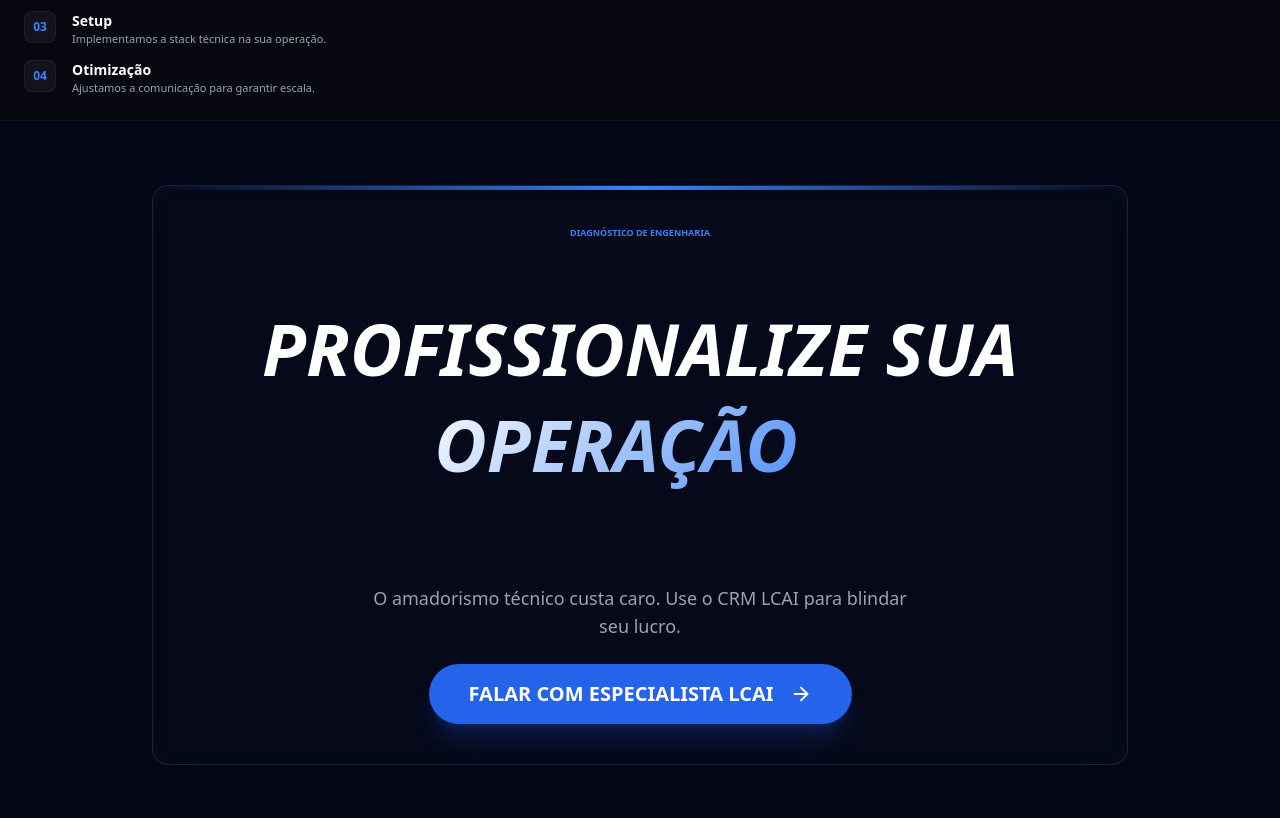
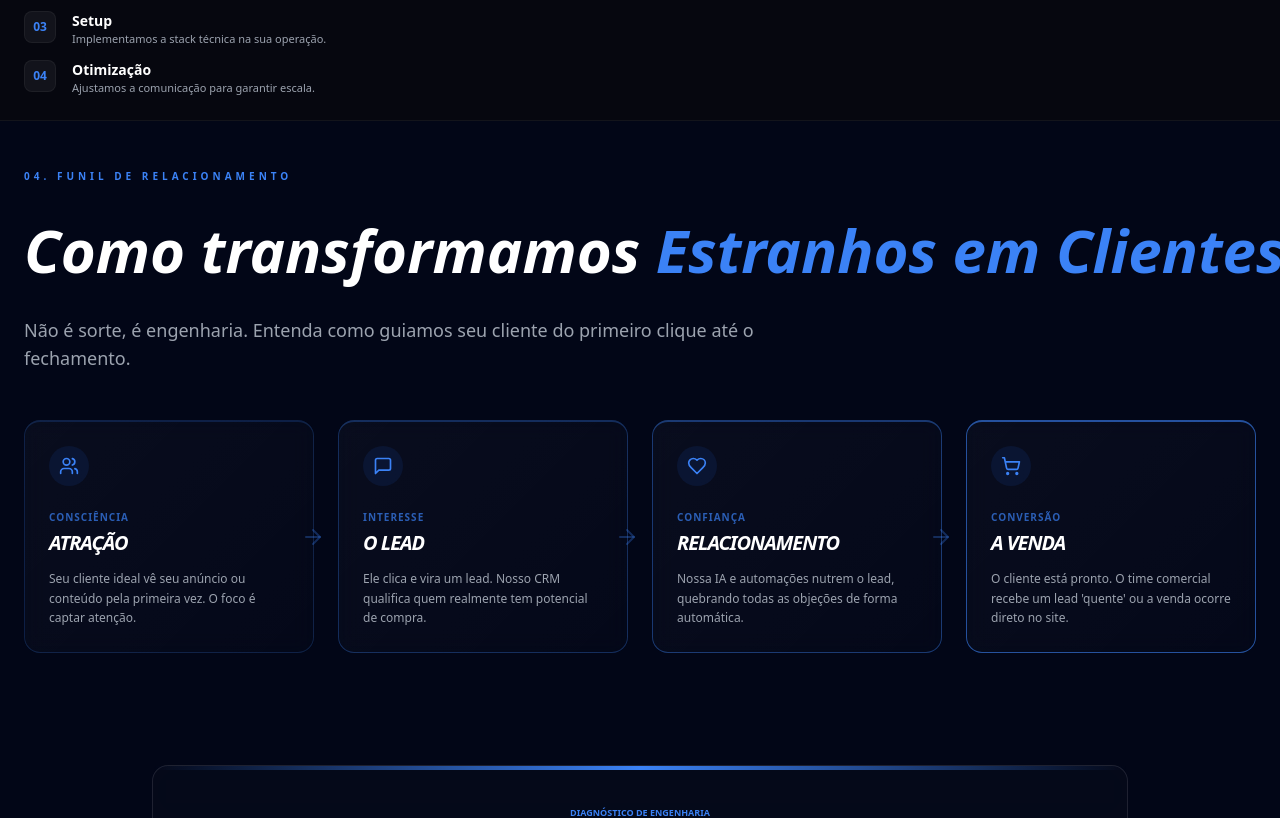
Before and after one commit to lcai-site/Novo-Site-LCAI, a React (Vite) app: page / in a window 1280 px wide. Shown: the part 1982-2800 px from the top of the page. Built offline with nearby package versions, Linux system fonts and the light colour scheme.

Commit message:
feat: Add new icons and navigation link
Introduces new icons from lucide-react to support upcoming features. Updates the navigation menu to replace "Metodologia" with "Funil," reflecting a shift in content focus.

```diff
--- a/App.tsx
+++ b/App.tsx
@@ -24,7 +24,11 @@
   Sparkles,
   PlayCircle,
   CheckCircle2,
-  Loader2
+  Loader2,
+  Users,
+  MessageSquare,
+  Heart,
+  ShoppingCart
 } from 'lucide-react';
 
 // --- CONSTANTS ---
@@ -187,7 +191,7 @@
         <div className="hidden md:flex items-center gap-6 lg:gap-10">
            <a href="#inteligencia" className="text-[10px] font-black uppercase tracking-widest text-gray-400 hover:text-white transition-colors">Inteligência</a>
            <a href="#servicos" className="text-[10px] font-black uppercase tracking-widest text-gray-400 hover:text-white transition-colors">Soluções</a>
-           <a href="#metodo" className="text-[10px] font-black uppercase tracking-widest text-gray-400 hover:text-white transition-colors">Metodologia</a>
+           <a href="#funil" className="text-[10px] font-black uppercase tracking-widest text-gray-400 hover:text-white transition-colors">Funil</a>
            <a href="#depoimentos" className="text-[10px] font-black uppercase tracking-widest text-gray-400 hover:text-white transition-colors">Resultados</a>
         </div>
         <a
@@ -369,6 +373,74 @@
           </div>
         </section>
 
+        {/* SEÇÃO 04: FUNIL DE RELACIONAMENTO */}
+        <section id="funil" className="py-8 md:py-12 scroll-mt-24">
+          <div className="max-w-7xl mx-auto px-4 md:px-6">
+            <SectionHeader
+              tag="04. Funil de Relacionamento"
+              title={<>Como transformamos <span className="text-blue-500 pr-6">Estranhos em Clientes</span></>}
+              subtitle="Não é sorte, é engenharia. Entenda como guiamos seu cliente do primeiro clique até o fechamento."
+            />
+
+            <div className="mt-12 relative">
+              {/* Vertical line indicator for mobile, hidden on desktop or styled differently */}
+              <div className="absolute left-[19px] top-4 bottom-4 w-0.5 bg-gradient-to-b from-blue-500/50 via-blue-500/20 to-transparent md:hidden"></div>
+
+              <div className="grid grid-cols-1 md:grid-cols-4 gap-6 relative z-10">
+                {[
+                  {
+                    step: "CONSCIÊNCIA",
+                    icon: Users,
+                    title: "Atração",
+                    desc: "Seu cliente ideal vê seu anúncio ou conteúdo pela primeira vez. O foco é captar atenção.",
+                    color: "border-blue-500/20"
+                  },
+                  {
+                    step: "INTERESSE",
+                    icon: MessageSquare,
+                    title: "O Lead",
+                    desc: "Ele clica e vira um lead. Nosso CRM qualifica quem realmente tem potencial de compra.",
+                    color: "border-blue-500/30"
+                  },
+                  {
+                    step: "CONFIANÇA",
+                    icon: Heart,
+                    title: "Relacionamento",
+                    desc: "Nossa IA e automações nutrem o lead, quebrando todas as objeções de forma automática.",
+                    color: "border-blue-500/40"
+                  },
+                  {
+                    step: "CONVERSÃO",
+                    icon: ShoppingCart,
+                    title: "A Venda",
+                    desc: "O cliente está pronto. O time comercial recebe um lead 'quente' ou a venda ocorre direto no site.",
+                    color: "border-blue-500/60"
+                  }
+                ].map((item, idx) => (
+                  <div key={idx} className={`relative glass-card p-6 rounded-2xl border-t-2 ${item.color} group transition-all`}>
+                    <div className="flex md:flex-col items-center md:items-start gap-4 md:gap-0">
+                      <div className="w-10 h-10 bg-blue-600/10 rounded-full flex items-center justify-center text-blue-500 mb-0 md:mb-6 shrink-0 group-hover:bg-blue-600 group-hover:text-white transition-colors">
+                        <item.icon size={20} />
+                      </div>
+                      <div>
+                        <span className="text-[10px] font-black tracking-widest text-blue-500/70 mb-1 block uppercase">{item.step}</span>
+                        <h4 className="text-xl font-bold mb-3 italic uppercase tracking-tighter">{item.title}</h4>
+                        <p className="text-gray-400 text-xs font-light leading-relaxed">{item.desc}</p>
+                      </div>
+                    </div>
+                    {/* Arrow for desktop */}
+                    {idx < 3 && (
+                      <div className="hidden md:block absolute -right-3 top-1/2 -translate-y-1/2 z-20 text-blue-500/30">
+                        <ArrowRight size={24} />
+                      </div>
+                    )}
+                  </div>
+                ))}
+              </div>
+            </div>
+          </div>
+        </section>
+
         {/* CONSULTORIA */}
         <section id="diagnostico" className="py-6 md:py-16 relative scroll-mt-24">
           <div className="max-w-5xl mx-auto px-4 md:px-6">
@@ -473,7 +545,7 @@
                  <a href="#depoimentos" className="text-[10px] font-black uppercase text-gray-500 hover:text-white transition-colors">Resultados</a>
                  <a href="#analise" className="text-[10px] font-black uppercase text-gray-500 hover:text-white transition-colors">Análise</a>
               </nav>
-              <p className="text-gray-700 text-[9px] uppercase font-bold">© 2026 LCAI | Proprietary Tech v24.0</p>
+              <p className="text-gray-700 text-[9px] uppercase font-bold">© 2026 LCAI | Proprietary Tech v25.0</p>
             </div>
           </div>
         </div>
```
